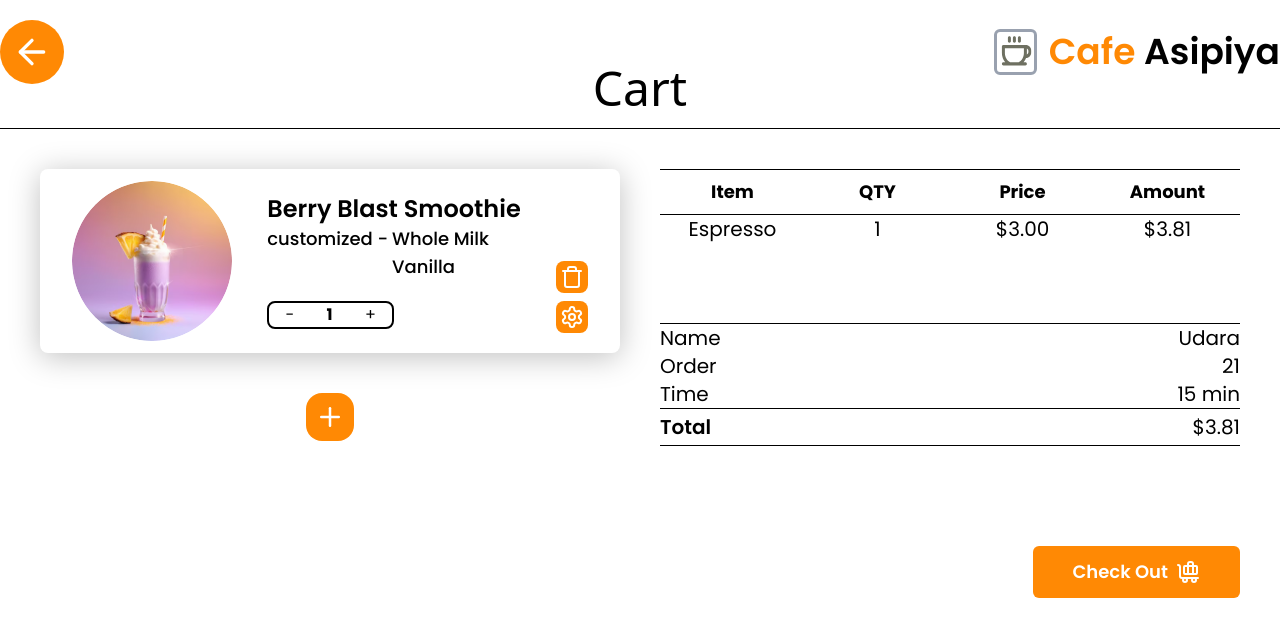
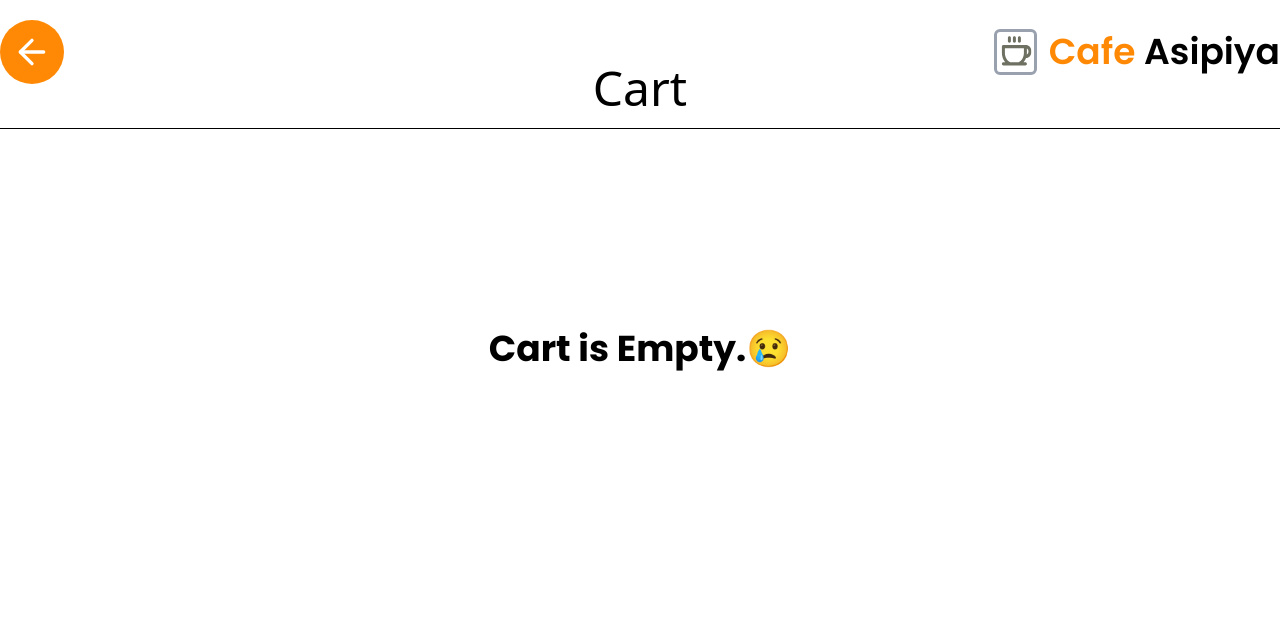
Before and after one commit to udara885/beverage-system, a React (Vite) app in the folder frontend/: page /cart in a window 1280 px wide. Shown: the top 636 px of the page. Built offline with nearby package versions, Linux system fonts and the light colour scheme.

Commit message:
Implement cart item removal and display items dynamically on CartPage

```diff
--- a/frontend/src/pages/CartPage.tsx
+++ b/frontend/src/pages/CartPage.tsx
@@ -1,19 +1,41 @@
 import { BaggageClaim, Plus } from "lucide-react"
 import CartCard from "../components/CartCard"
 import { Link } from "react-router-dom"
+import { CartItem } from "../types/types"
+import { useState } from "react"
+import toast from "react-hot-toast"
 
 const CartPage = () => {
+  const cartItems: CartItem[] = JSON.parse(
+    localStorage.getItem("cartItems") || "[]",
+  )
+
+  const [items, setItems] = useState(cartItems)
+
+  const removeItem = (id: string) => {
+    const updatedCart = items?.filter((item) => item._id !== id)
+    localStorage.setItem("cartItems", JSON.stringify(updatedCart))
+    toast.success("Item removed from cart")
+    setItems(updatedCart)
+  }
+
   return (
     <div className="flex w-full flex-col">
       <h1 className="-mt-10 w-full border-b pb-4 text-center text-5xl font-medium">
         Cart
       </h1>
-      <div className="flex w-full justify-between gap-10 px-10">
-        <div className="mt-10 flex w-1/2 flex-col items-center">
-          <CartCard />
-          <button className="mt-10 flex h-12 w-12 cursor-pointer items-center justify-center rounded-2xl bg-orange-400 text-white">
+      {items.length !== 0 ? (
+        <div className="flex w-full justify-between gap-5 px-10">
+          <div className="no-scrollbar mt-10 flex h-[calc(100vh-30vh)] w-1/2 flex-col items-center overflow-y-scroll p-2">
+            {items.map((item, index) => (
+              <CartCard key={index} cartItem={item} onRemove={removeItem} />
+            ))}
+            <Link
+              to={"/"}
+              className="flex cursor-pointer items-center justify-center rounded-2xl bg-orange-400 p-3 text-white"
+            >
               <Plus size={30} />
-          </button>
+            </Link>
           </div>
           <div className="mt-10 flex w-1/2 flex-col">
             <table className="font-poppins w-full">
@@ -26,12 +48,17 @@ const CartPage = () => {
                 </tr>
               </thead>
               <tbody>
-              <tr className="flex items-center justify-between text-center text-xl">
-                <td className="w-1/4">Espresso</td>
-                <td className="w-1/4">1</td>
-                <td className="w-1/4">$3.00</td>
-                <td className="w-1/4">$3.81</td>
+                {items.map((item: CartItem, index) => (
+                  <tr
+                    className="flex items-center justify-between text-center text-xl"
+                    key={index}
+                  >
+                    <td className="w-1/4">{item.name}</td>
+                    <td className="w-1/4">{item.quantity}</td>
+                    <td className="w-1/4">${item.price}</td>
+                    <td className="w-1/4">${item.amount}</td>
                   </tr>
+                ))}
               </tbody>
             </table>
             <div className="font-poppins mt-20 border-y">
@@ -61,6 +88,11 @@ const CartPage = () => {
             </Link>
           </div>
         </div>
+      ) : (
+        <p className="font-poppins mt-50 flex items-center justify-center text-4xl font-bold">
+          Cart is Empty.😢
+        </p>
+      )}
     </div>
   )
 }
```
Lines whose indentation alone changed are shown as unchanged.
